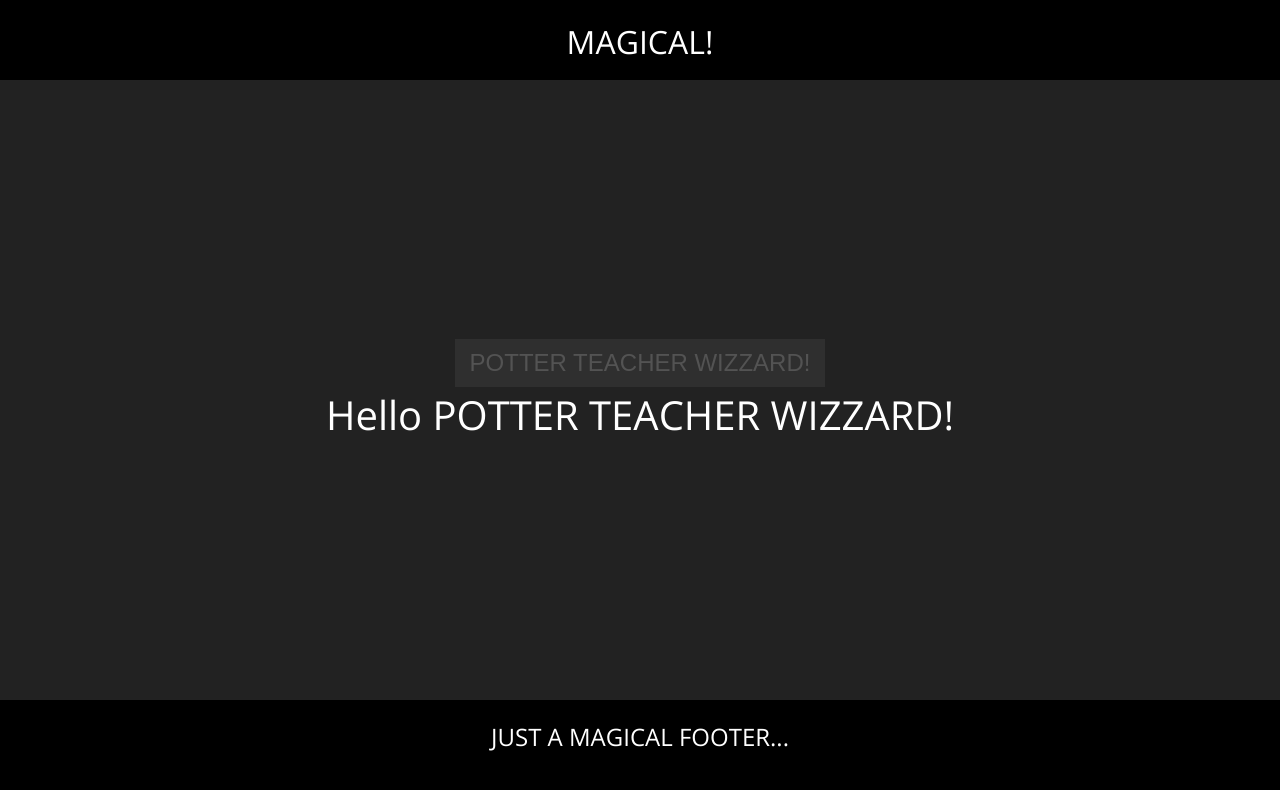
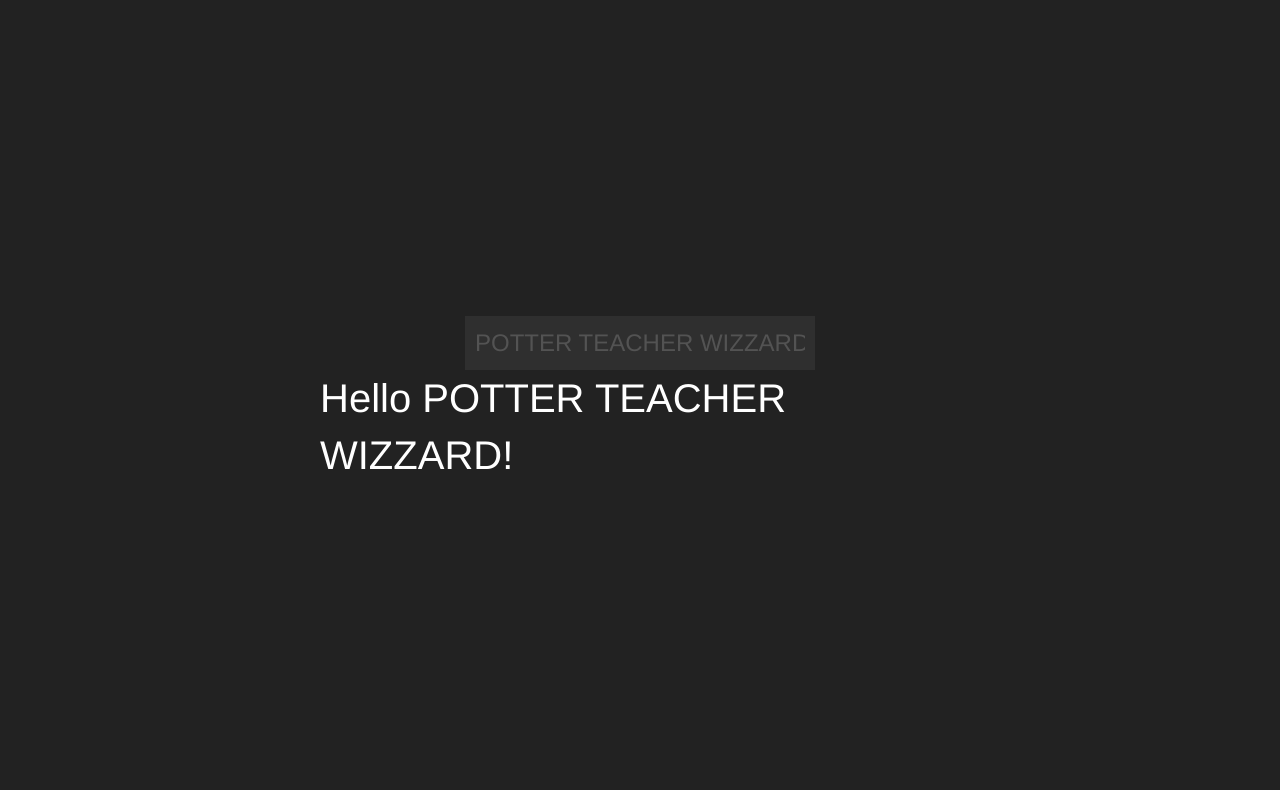
Before and after one commit to scottanderson42/potters-teacher-wizard, a React app: page / in a window 1280 px wide. Shown: the top 790 px of the page. Built offline with nearby package versions, Linux system fonts and the light colour scheme.

Commit message:
Added Bootstrap CSS for stylin', removed Header and Footer.

```diff
--- a/package.json
+++ b/package.json
@@ -12,6 +12,7 @@
   "author": "",
   "license": "ISC",
   "dependencies": {
+    "bootstrap": "^3.3.7",
     "react": "^16.0.0",
     "react-dom": "^16.0.0",
     "react-hot-loader": "^3.0.0-beta.7",
@@ -26,10 +27,12 @@
     "babel-register": "^6.26.0",
     "css-loader": "^0.28.7",
     "extract-text-webpack-plugin": "^2.1.2",
+    "file-loader": "^1.1.5",
     "html-webpack-plugin": "^2.30.1",
     "loader-utils": "^1.1.0",
     "node-sass": "^4.5.3",
     "sass-loader": "^6.0.6",
-    "style-loader": "^0.19.0"
+    "style-loader": "^0.19.0",
+    "url-loader": "^0.6.2"
   }
 }
--- a/src/components/Dashboard.jsx
+++ b/src/components/Dashboard.jsx
@@ -1,17 +1,13 @@
 import React from 'react';
 
-import Header from './Header.jsx';
 import DashboardContent from './DashboardContent.jsx';
-import Footer from './Footer.jsx';
 
 import './Dashboard.scss';
 
 function Dashboard() {
   return (
     <div className="dashboard__page">
-      <Header />
       <DashboardContent />
-      <Footer />
     </div>
   );
 }
--- a/src/components/Footer.jsx
+++ /dev/null
@@ -1,13 +0,0 @@
-import React from 'react';
-
-import './Footer.scss';
-
-function Footer() {
-  return (
-    <footer>
-      <h1>Just a MAGICAL footer...</h1>
-    </footer>
-  );
-}
-
-export default Footer;
--- a/src/components/Footer.scss
+++ /dev/null
@@ -1,15 +0,0 @@
-footer {
-    width: 100%;
-    height: 100px;
-    background-color: #000;
-    text-align: center;
-
-    h1 {
-        margin: 0;
-        text-transform: uppercase;
-        font-size: 24px;
-        padding-top: 20px;
-        font-weight: 400;
-        color: #fff;
-    }
-}
--- a/src/components/Header.jsx
+++ /dev/null
@@ -1,13 +0,0 @@
-import React from 'react';
-
-import './Header.scss';
-
-function Header() {
-  return (
-    <header>
-      <h1>MAGICAL!</h1>
-    </header>
-  );
-}
-
-export default Header;
--- a/src/components/Header.scss
+++ /dev/null
@@ -1,15 +0,0 @@
-header {
-    width: 100%;
-    height: 80px;
-    background-color: #000;
-    text-align: center;
-
-    h1 {
-        margin: 0;
-        text-transform: uppercase;
-        font-size: 32px;
-        padding-top: 20px;
-        font-weight: 400;
-        color: #fff;
-    }
-}
--- a/src/index.jsx
+++ b/src/index.jsx
@@ -4,6 +4,7 @@ import { AppContainer } from 'react-hot-loader';
 
 import Dashboard from './components/Dashboard.jsx';
 
+import 'bootstrap/dist/css/bootstrap.min.css';
 import './index.scss';
 
 function renderApp() {
--- a/webpack.config.babel.js
+++ b/webpack.config.babel.js
@@ -64,6 +64,22 @@ export default (env=defaultEnv) => ({
           use: 'css-loader!sass-loader'
         })
       },
+      {
+        test: /\.woff(2)?(\?v=\d+\.\d+\.\d+)?$/,
+        loader: "url-loader?limit=10000&mimetype=application/font-woff"
+      },
+      {
+        test: /\.ttf(\?v=\d+\.\d+\.\d+)?$/,
+        loader: "url-loader?limit=10000&mimetype=application/octet-stream"
+      },
+      {
+        test: /\.eot(\?v=\d+\.\d+\.\d+)?$/,
+        loader: "file-loader"
+      },
+      {
+        test: /\.svg(\?v=\d+\.\d+\.\d+)?$/,
+        loader: "url-loader?limit=10000&mimetype=image/svg+xml"
+      },
     ]
   },
 
```
Also changed, not shown: 1 other file (tests, documents, lock files or other folders).
